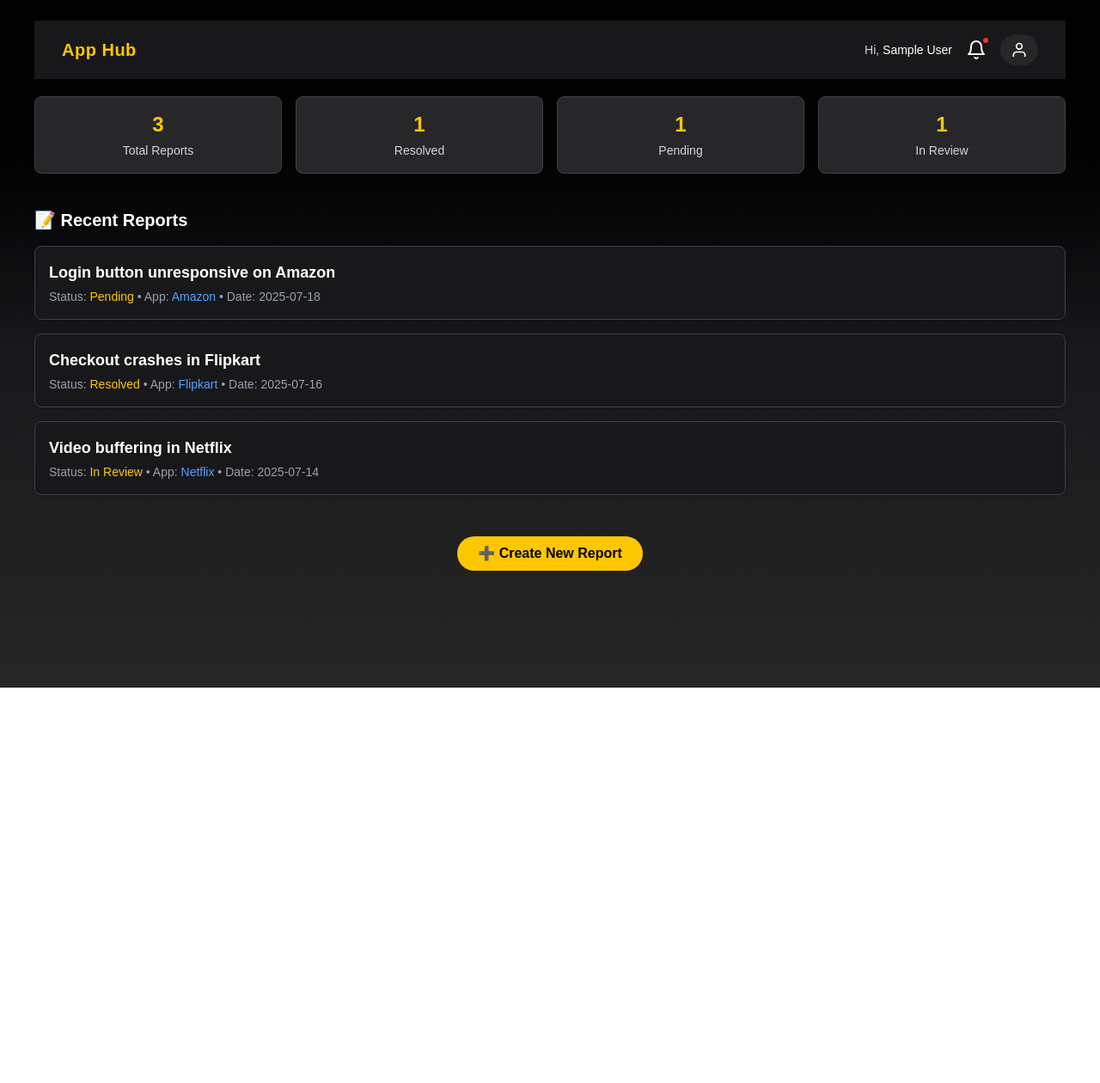
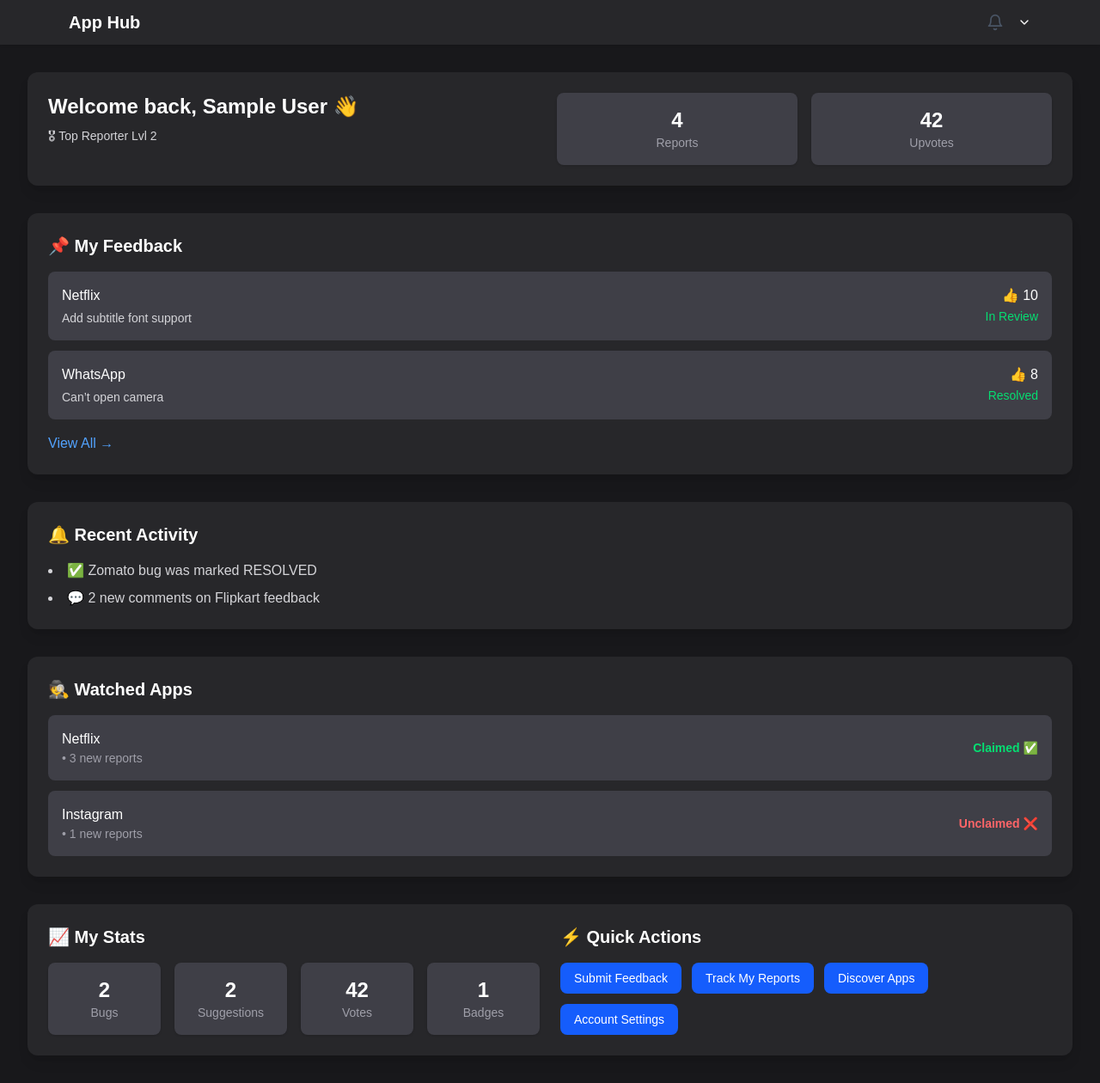
Before and after one commit to M-Sai-Charan/app-hub, a Next.js app: page /dashboard in a window 1280 px wide. Shown: the whole page at 86% size. Before the commit the page ends 800 px from the top, so only its background shows below. Built offline with nearby package versions, Linux system fonts and the light colour scheme; no server answers; sample sign-in values are in the browser's storage.

Commit message:
dashboard new ui changes

```diff
--- a/src/app/components/Header/Header.tsx
+++ b/src/app/components/Header/Header.tsx
@@ -1,28 +1,32 @@
 "use client";
 
 import { useEffect, useState } from "react";
+import { FiLogOut, FiBell, FiChevronDown } from "react-icons/fi";
 import { useRouter } from "next/navigation";
+import { auth } from "@/lib/firebase";
 import { onAuthStateChanged, signOut } from "firebase/auth";
-import { FiUser, FiLogOut, FiBell } from "react-icons/fi";
-import { auth } from "@/lib/firebase";
 
-export default function Header() {
+export default function Header({
+  onUsernameLoaded,
+}: {
+  onUsernameLoaded: (username: string) => void;
+}) {
   const router = useRouter();
   const [username, setUsername] = useState("User");
-  const [showDropdown, setShowDropdown] = useState(false);
+  const [open, setOpen] = useState(false);
 
   useEffect(() => {
     const unsubscribe = onAuthStateChanged(auth, (user) => {
       if (user) {
-        console.log(user)
         const name = user.displayName || user.email?.split("@")[0] || "User";
         setUsername(name);
+        onUsernameLoaded(name); // 👈 send name to parent
       } else {
         router.push("/login");
       }
     });
     return () => unsubscribe();
-  }, [router]);
+  }, [router, onUsernameLoaded]);
 
   const handleLogout = async () => {
     await signOut(auth);
@@ -30,51 +34,35 @@
   };
 
   return (
-    <header className="w-full bg-zinc-900 text-white px-4 md:px-8 py-4 shadow-md flex items-center justify-between sticky top-0 z-50">
-      {/* Left: Logo */}
-      <div className="text-xl font-bold text-yellow-400 tracking-wide">
-        App Hub
-      </div>
-
-      {/* Right: Greeting, Bell, Avatar */}
-      <div className="flex items-center gap-4 relative">
-        {/* Greeting */}
-        <span className="hidden md:block text-sm text-gray-300">
-          Hi, <span className="text-white font-medium">{username}</span>
-        </span>
-
-        {/* Notification Bell */}
-        <button
-          className="relative hover:text-yellow-400 transition"
-          aria-label="Notifications"
-        >
-          <FiBell className="text-2xl" />
-          <span className="absolute -top-1 -right-1 h-2.5 w-2.5 rounded-full bg-red-500 border-2 border-zinc-900"></span>
+    <header className="w-full bg-zinc-800 shadow sticky top-0 z-50">
+      <div className="max-w-6xl mx-auto px-4 py-3 flex justify-between items-center">
+        <div className="text-xl font-bold">App Hub</div>
+        <div className="flex items-center space-x-4">
+          <button className="text-gray-600 hover:text-yellow-900">
+            <FiBell size={20} />
           </button>
-
-        {/* User Icon Dropdown */}
           <div className="relative">
             <button
-            onClick={() => setShowDropdown((prev) => !prev)}
-            className="flex items-center justify-center bg-zinc-800 hover:bg-zinc-700 transition px-3 py-2 rounded-full"
-            aria-label="User Menu"
+              onClick={() => setOpen((o) => !o)}
+              className="flex items-center space-x-2 text-white-600 hover:text-black-800"
             >
-            <FiUser className="text-xl" />
+              {/* <span>Hi, {username}</span> */}
+              <FiChevronDown />
             </button>
-
-          {/* Dropdown */}
-          {showDropdown && (
-            <div className="absolute right-0 mt-2 w-40 bg-zinc-800 border border-zinc-700 rounded-md shadow-lg z-50 animate-fadeIn">
+            {open && (
+              <div className="absolute right-0 mt-2 w-32 bg-yellow-800 rounded shadow py-1">
                 <button
                   onClick={handleLogout}
-                className="w-full px-4 py-2 text-left flex items-center gap-2 hover:bg-zinc-700 text-sm"
+                  className="block w-full text-left px-4 py-2"
                 >
-                <FiLogOut className="text-base" /> Logout
+                  <FiLogOut className="inline mr-2" />
+                  Logout
                 </button>
               </div>
             )}
           </div>
         </div>
+      </div>
     </header>
   );
 }
--- a/src/app/dashboard/page.tsx
+++ b/src/app/dashboard/page.tsx
@@ -1,86 +1,184 @@
 "use client";
 
+import { useState } from "react";
 import Header from "../components/Header/Header";
 
+const dummyUserData = {
+    feedbackCount: 4,
+    upvotesReceived: 42,
+    badge: "Top Reporter Lvl 2",
+};
 
-export default function Dashboard() {
-  const stats = [
-    { label: "Total Reports", value: 3 },
-    { label: "Resolved", value: 1 },
-    { label: "Pending", value: 1 },
-    { label: "In Review", value: 1 },
-  ];
-
-  const reports = [
+const recentFeedback = [
     {
         id: 1,
-      title: "Login button unresponsive on Amazon",
-      status: "Pending",
-      app: "Amazon",
-      date: "2025-07-18",
+        app: "Netflix",
+        title: "Add subtitle font support",
+        type: "Suggestion",
+        upvotes: 10,
+        status: "In Review",
     },
     {
         id: 2,
-      title: "Checkout crashes in Flipkart",
+        app: "WhatsApp",
+        title: "Can’t open camera",
+        type: "Bug",
+        upvotes: 8,
         status: "Resolved",
-      app: "Flipkart",
-      date: "2025-07-16",
-    },
-    {
-      id: 3,
-      title: "Video buffering in Netflix",
-      status: "In Review",
-      app: "Netflix",
-      date: "2025-07-14",
     },
 ];
 
+const activities = [
+    "✅ Zomato bug was marked RESOLVED",
+    "💬 2 new comments on Flipkart feedback",
+];
+
+const watchedApps = [
+    { app: "Netflix", newReports: 3, claimed: true },
+    { app: "Instagram", newReports: 1, claimed: false },
+];
+
+export default function Dashboard() {
+    const [username, setUsername] = useState("User");
+
     return (
-    <div className="min-h-screen bg-gradient-to-b from-black via-zinc-900 to-neutral-800 text-white px-4 md:px-10 pt-6 pb-10">
-      {/* Reusable Header */}
-      <Header />
-      <div className="pt-5">
-      {/* Stats Grid */}
-      <section className="grid grid-cols-2 md:grid-cols-4 gap-4 mb-10">
-        {stats.map((stat, index) => (
-          <div
-            key={index}
-            className="bg-zinc-800 p-4 rounded-lg shadow border border-zinc-700 text-center"
-          >
-            <h2 className="text-2xl font-bold text-yellow-400">{stat.value}</h2>
-            <p className="text-sm text-gray-300 mt-1">{stat.label}</p>
+        <div className="min-h-screen bg-zinc-900 text-white">
+            <Header onUsernameLoaded={(name) => setUsername(name)} />
+
+            <main className="p-4 md:p-8 space-y-8">
+                {/* Welcome Section */}
+                <section className="grid grid-cols-1 md:grid-cols-2 gap-4 bg-zinc-800 rounded-xl p-6 shadow-lg">
+                    <div>
+                        <h2 className="text-2xl font-bold">Welcome back, {username} 👋</h2>
+                        <p className="mt-2 text-sm text-zinc-300">🎖 {dummyUserData.badge}</p>
                     </div>
-        ))}
-      </section>
-
-      {/* Recent Reports */}
-      <section className="mb-12">
-        <h2 className="text-xl font-semibold mb-4">📝 Recent Reports</h2>
-        <div className="space-y-4">
-          {reports.map((report) => (
-            <div
-              key={report.id}
-              className="bg-zinc-900 p-4 rounded-lg border border-zinc-700 shadow-sm hover:bg-zinc-800 transition"
-            >
-              <h3 className="text-lg font-semibold">{report.title}</h3>
-              <p className="text-sm text-gray-400 mt-1">
-                Status:{" "}
-                <span className="text-yellow-400">{report.status}</span> • App:{" "}
-                <span className="text-blue-400">{report.app}</span> • Date:{" "}
-                {report.date}
-              </p>
-            </div>
-          ))}
+                    <div className="flex flex-wrap items-center justify-end gap-4">
+                        <StatCard label="Reports" value={dummyUserData.feedbackCount} />
+                        <StatCard label="Upvotes" value={dummyUserData.upvotesReceived} />
                     </div>
                 </section>
 
-      {/* CTA Button */}
-      <div className="text-center">
-        <button className="bg-yellow-400 text-black px-6 py-2 rounded-full font-semibold hover:bg-yellow-300 transition-all duration-200">
-          ➕ Create New Report
-        </button>
+                <FeedbackSection />
+                <ActivitySection />
+                <WatchedAppsSection />
+
+                {/* Stats + Actions */}
+                <section className="bg-zinc-800 rounded-xl p-6 shadow-lg grid grid-cols-1 md:grid-cols-2 gap-6">
+                    <Stats />
+                    <Actions />
+                </section>
+            </main>
         </div>
+    );
+}
+
+// --- Component Blocks ---
+
+function StatCard({ label, value }: { label: string; value: number }) {
+    return (
+        <div className="bg-zinc-700 flex-1 min-w-[100px] p-4 rounded-lg text-center shadow">
+            <p className="text-2xl font-bold text-white">{value}</p>
+            <p className="text-sm text-zinc-400">{label}</p>
+        </div>
+    );
+}
+
+function FeedbackSection() {
+    return (
+        <section className="bg-zinc-800 rounded-xl p-6 shadow-lg">
+            <h3 className="text-xl font-semibold mb-4">📌 My Feedback</h3>
+            <ul className="space-y-3">
+                {recentFeedback.map((fb) => (
+                    <li key={fb.id} className="flex justify-between items-center p-4 bg-zinc-700 rounded-lg">
+                        <div>
+                            <p className="font-medium">{fb.app}</p>
+                            <p className="text-sm text-zinc-300 mt-1">{fb.title}</p>
+                        </div>
+                        <div className="text-right">
+                            <p>👍 {fb.upvotes}</p>
+                            <span className="text-sm text-green-400">{fb.status}</span>
+                        </div>
+                    </li>
+                ))}
+            </ul>
+            <button className="mt-4 text-blue-400 hover:underline">View All →</button>
+        </section>
+    );
+}
+
+function ActivitySection() {
+    return (
+        <section className="bg-zinc-800 rounded-xl p-6 shadow-lg">
+            <h3 className="text-xl font-semibold mb-4">🔔 Recent Activity</h3>
+            <ul className="list-disc list-inside space-y-2 text-zinc-300">
+                {activities.map((act, i) => (
+                    <li key={i}>{act}</li>
+                ))}
+            </ul>
+        </section>
+    );
+}
+
+function WatchedAppsSection() {
+    return (
+        <section className="bg-zinc-800 rounded-xl p-6 shadow-lg">
+            <h3 className="text-xl font-semibold mb-4">🕵️ Watched Apps</h3>
+            <ul className="space-y-3">
+                {watchedApps.map((app, i) => (
+                    <li key={i} className="flex justify-between items-center p-4 bg-zinc-700 rounded-lg">
+                        <div>
+                            <p className="font-medium">{app.app}</p>
+                            <p className="text-sm text-zinc-400">
+                                • {app.newReports} new reports
+                            </p>
+                        </div>
+                        <span
+                            className={`text-sm font-semibold ${app.claimed ? "text-green-400" : "text-red-400"
+                                }`}
+                        >
+                            {app.claimed ? "Claimed ✅" : "Unclaimed ❌"}
+                        </span>
+                    </li>
+                ))}
+            </ul>
+        </section>
+    );
+}
+
+function Stats() {
+    return (
+        <div>
+            <h3 className="text-xl font-semibold mb-4">📈 My Stats</h3>
+            <div className="flex flex-wrap gap-4">
+                <StatCard label="Bugs" value={2} />
+                <StatCard label="Suggestions" value={2} />
+                <StatCard label="Votes" value={42} />
+                <StatCard label="Badges" value={1} />
             </div>
         </div>
     );
 }
+
+function Actions() {
+    const buttons = [
+        "Submit Feedback",
+        "Track My Reports",
+        "Discover Apps",
+        "Account Settings",
+    ];
+    return (
+        <div>
+            <h3 className="text-xl font-semibold mb-4">⚡ Quick Actions</h3>
+            <div className="flex flex-wrap gap-3">
+                {buttons.map((text) => (
+                    <button
+                        key={text}
+                        className="bg-blue-600 hover:bg-blue-700 px-4 py-2 rounded-lg transition text-sm font-medium"
+                    >
+                        {text}
+                    </button>
+                ))}
+            </div>
+        </div>
+    );
+}
```
Lines whose indentation alone changed are shown as unchanged.
